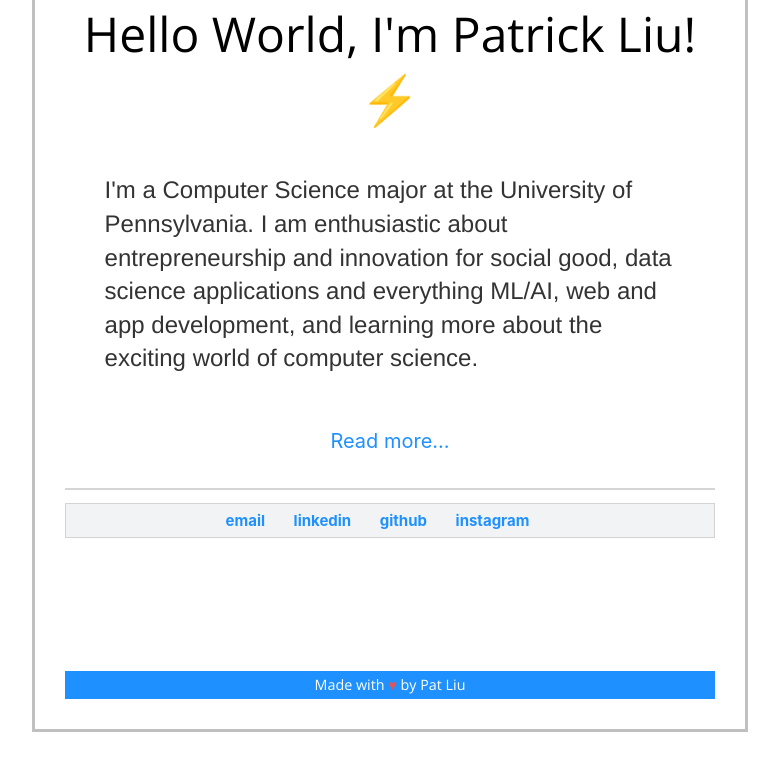
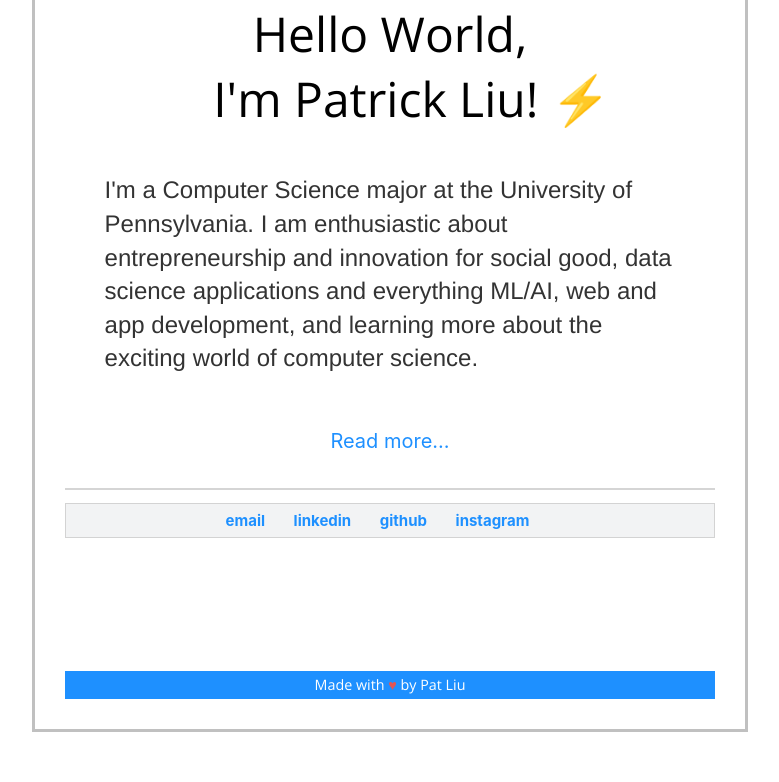
Before and after one commit to pat-liu/WebsiteV1, a Jekyll site: the page built from index.html, in a window 1280 px wide. Shown: the part 361-1143 px from the top of the page, without its empty margins (250-1029 px from the left). Built offline with Jekyll 4.4.1, drawn with Linux system fonts in a browser that asks for light colours.

Commit message:
Update index.html

```diff
--- a/index.html
+++ b/index.html
@@ -5,7 +5,7 @@
     		<div class="blurb">
 				<div style="text-align: center">
 					<img src="https://res.cloudinary.com/brogrammer/image/upload/v1564121840/circle-cropped_ao4jvv.png" class="pfp"></div>
-				<h1>Hello World, I'm Patrick Liu! ⚡</h1>
+				<h1 style="text-align:center">Hello World, <br style><div style ="margin-left: 44px">I'm Patrick Liu! ⚡</br></div></h1>
 
 				<!--<img src="https://res.cloudinary.com/brogrammer/image/upload/v1564121840/circle-cropped_ao4jvv.png" style="float:left;vertical-align:middle;" class = "pfp">-->
 				<p style="overflow: hidden;padding-left: 40px; padding-right: 40px">I'm a Computer Science major at the University of Pennsylvania. I am enthusiastic about entrepreneurship and innovation for social good, data science applications and everything ML/AI, web and app development, and learning more about the exciting world of computer science.</p>
```
